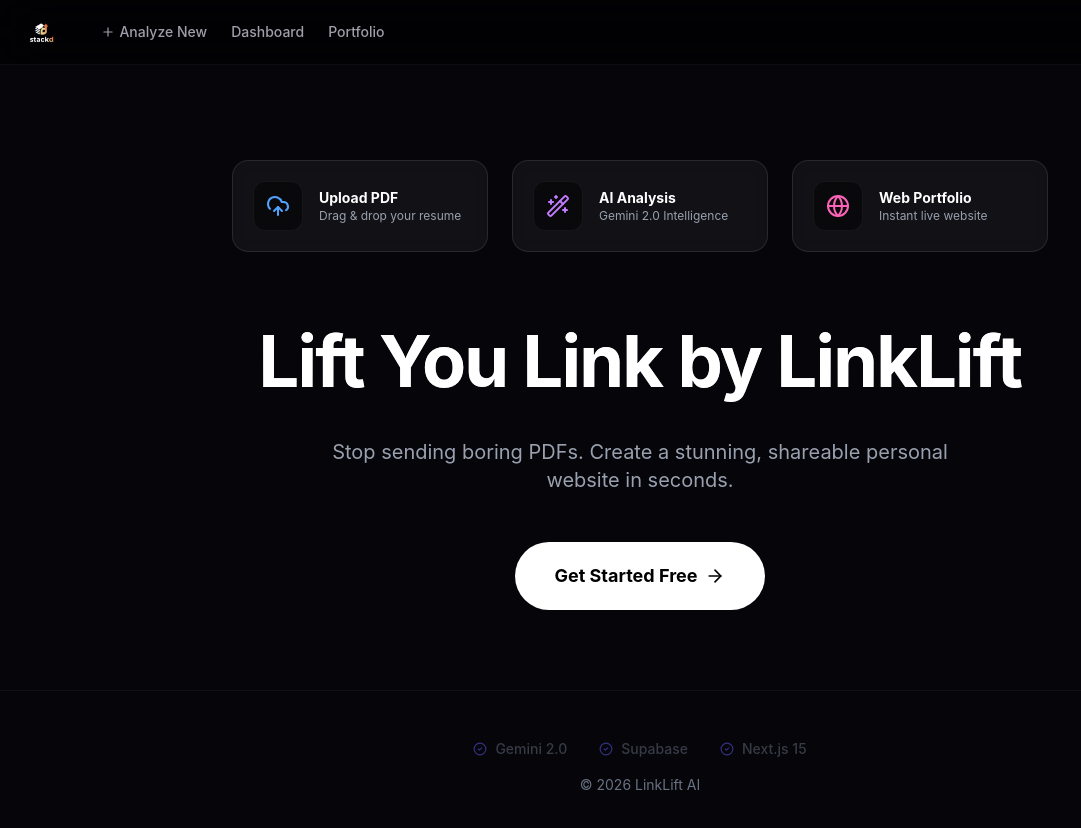
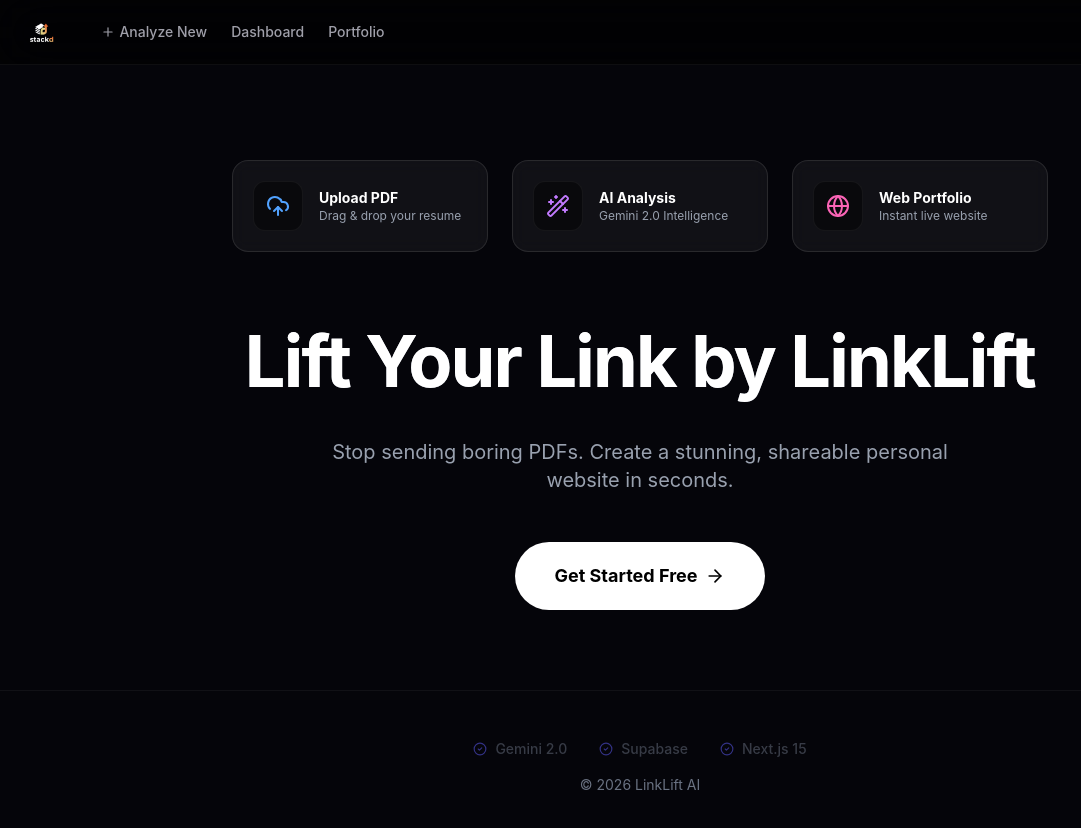
Before and after one commit to mahipbansal/LinkLift, a Next.js app in the folder LinkLift/: page / in a window 1280 px wide. Shown: the top 828 px of the page, without its empty margins (0-1081 px from the left). Built offline with nearby package versions, Linux system fonts and the light colour scheme.

Commit message:
chore: updated app/page.tsx

```diff
--- a/LinkLift/app/page.tsx
+++ b/LinkLift/app/page.tsx
@@ -54,7 +54,7 @@
           className="text-5xl md:text-7xl font-bold tracking-tight mb-8 bg-gradient-to-b from-white to-gray-500 bg-clip-text text-transparent max-w-4xl leading-tight"
           variants={itemVariants}
         >
-          <span className="text-white">Lift You Link by LinkLift</span>
+          <span className="text-white">Lift Your Link by LinkLift</span>
         </motion.h1>
 
         <motion.p
```
